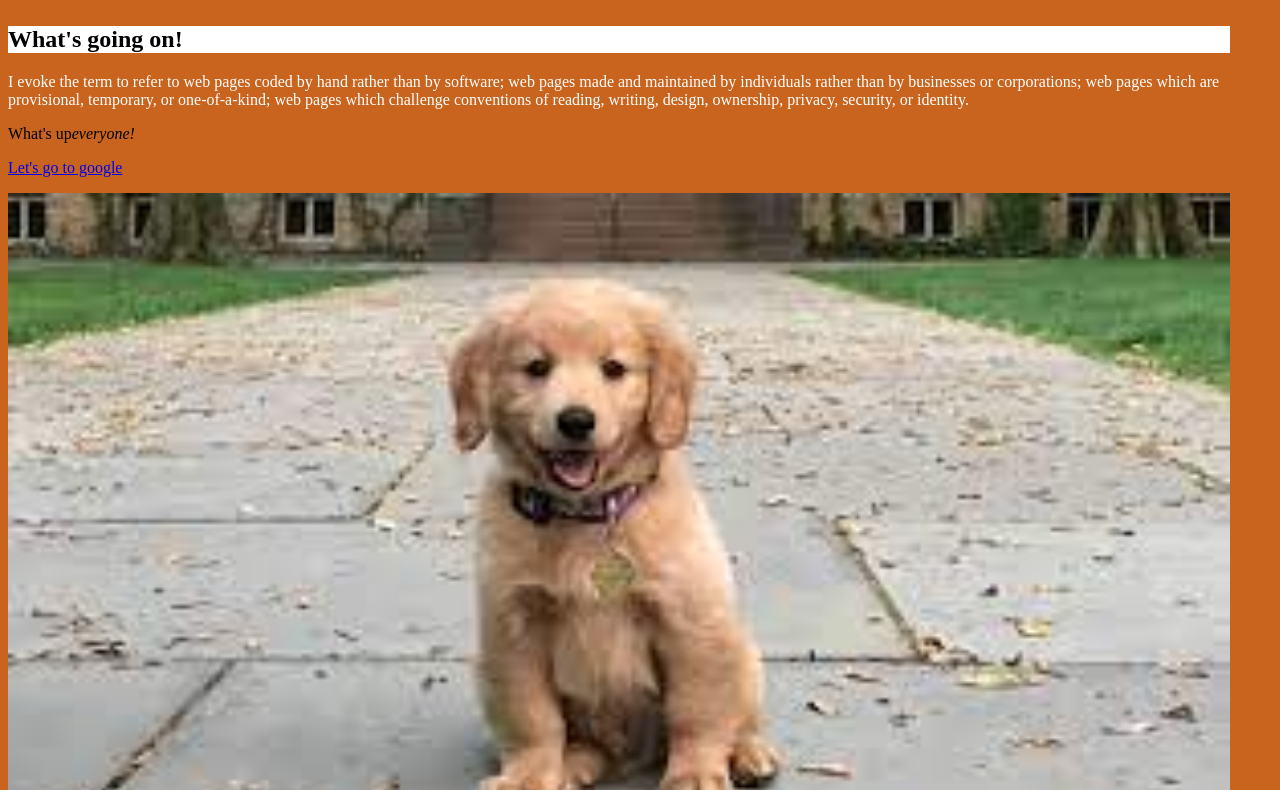
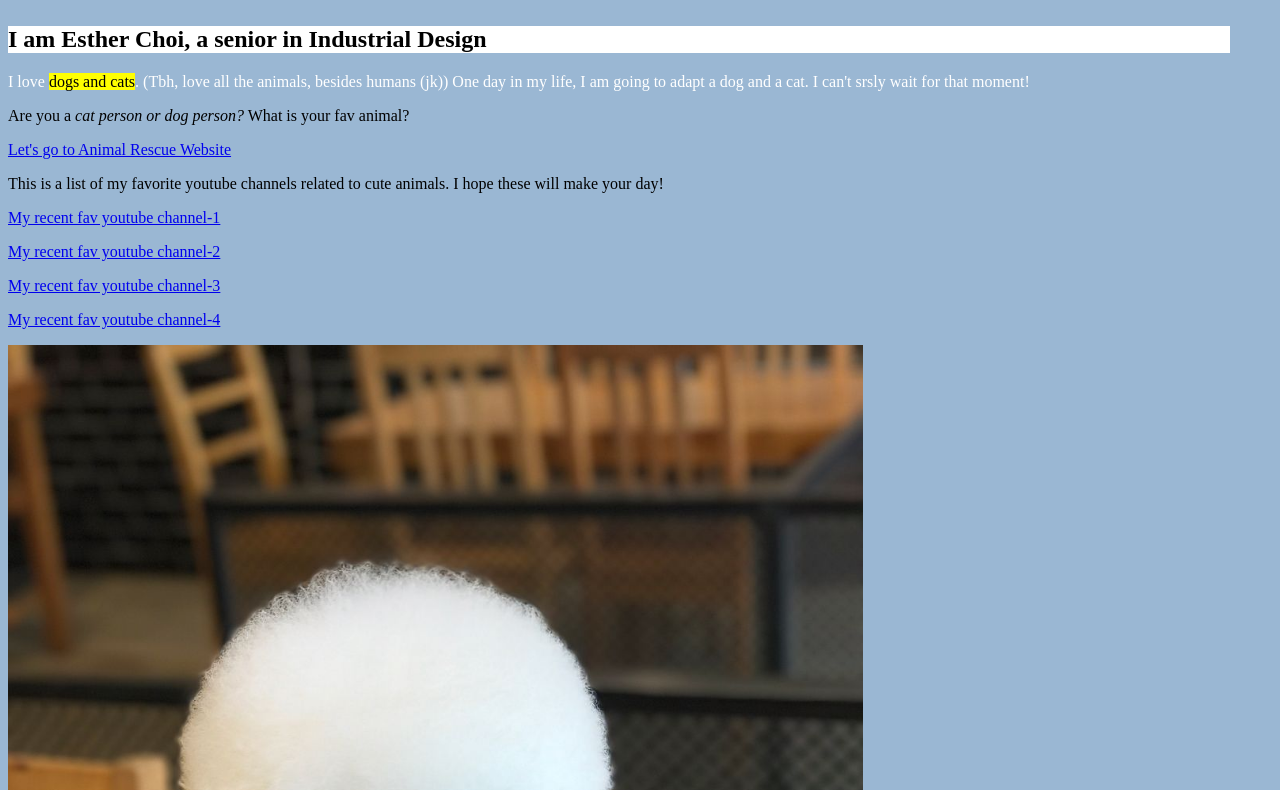
Before and after one commit to echoi027/Hello-world, a plain HTML site: page index.html in a window 1280 px wide. Shown: the part 123-913 px from the top of the page. Drawn offline with Linux system fonts and the light colour scheme.

Commit message:
HW_done?

```diff
--- a/index.html
+++ b/index.html
@@ -6,7 +6,7 @@
     <title>Hello World</title>
     <style>
         body{
-           background-color: rgb(200, 100, 30);
+           background-color: rgb(154, 183, 211);
            margin-top: 20px;
            margin-right:50px;
 
@@ -25,18 +25,26 @@
             }
         }
         img{
-            width:100%;
+            width:70%;
         }
+
     </style>
 </head>
 <body>
     <h1>Hello World!</h1>
-    <h2>What's going on!</h2>
-    <div class="container"> <p>I evoke the term <span id="'handmade web'"></span> to refer to web pages coded by hand rather than by software; web pages made and maintained by individuals rather than by businesses or corporations; web pages which are provisional, temporary, or one-of-a-kind; web pages which challenge conventions of reading, writing, design, ownership, privacy, security, or identity.
-    </p></div>
+    <h2>I am Esther Choi, a senior in Industrial Design</h2>
+    <div class="container"> <p>I love <mark>dogs and cats</mark>. (Tbh, love all the animals, besides humans (jk)) One day in my life, I am going to adapt a dog and a cat. I can't srsly wait for that moment! </p></div>
 
-    <p>What's up<em>everyone!</em></p>
-    <p><a href="https://www.google.com/">Let's go to google</a></p>
-    <img src="images/download.jpeg" alt="dog">
+    <p>Are you a <em>cat person or dog person?</em> What is your fav animal?</p>
+    <p><a href="https://www.animalrescueri.org/">Let's go to Animal Rescue Website</a></p>
+    <P>This is a list of my favorite youtube channels related to cute animals. I hope these will make your day!</P>
+    <p><a href="https://www.youtube.com/@user-ef9ex8nj7u">My recent fav youtube channel-1</a></p>
+    <p><a href="https://www.youtube.com/@huskygirlbooqoo">My recent fav youtube channel-2</a></p>
+    <p><a href="https://www.youtube.com/@Bebe8Cats">My recent fav youtube channel-3</a></p>
+    <p><a href="https://www.youtube.com/@shuandtree_">My recent fav youtube channel-4</a></p>
+
+    <img src="images/4d2ad50ee1cbfc6ca4b261224ca592fe.jpg" alt="dog">
+    <img src="images/cat.jpg">
+
 </body>
 </html>
```
Also changed, not shown: images/4d2ad50ee1cbfc6ca4b261224ca592fe.jpg (added), images/cat.jpg (added), images/images.jpeg (added), 1 other file.
